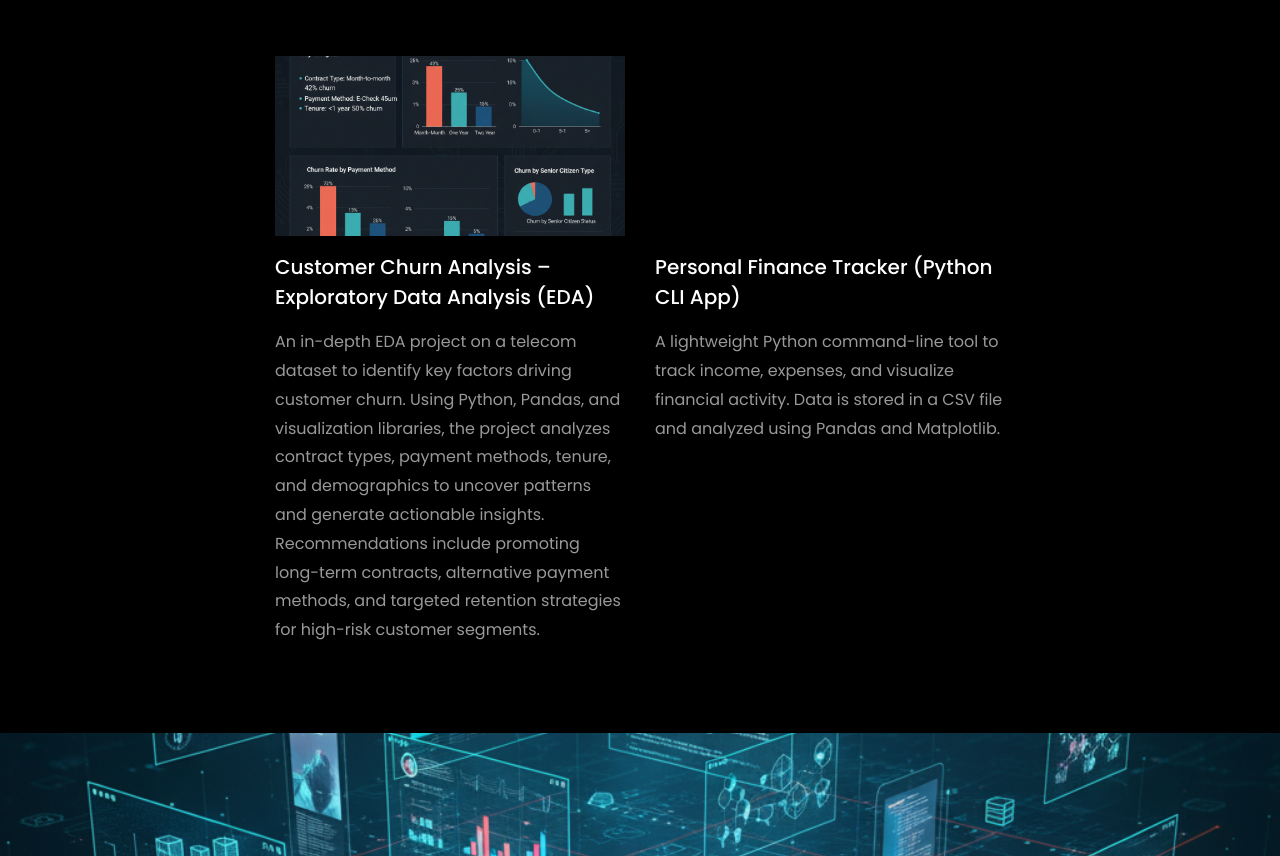
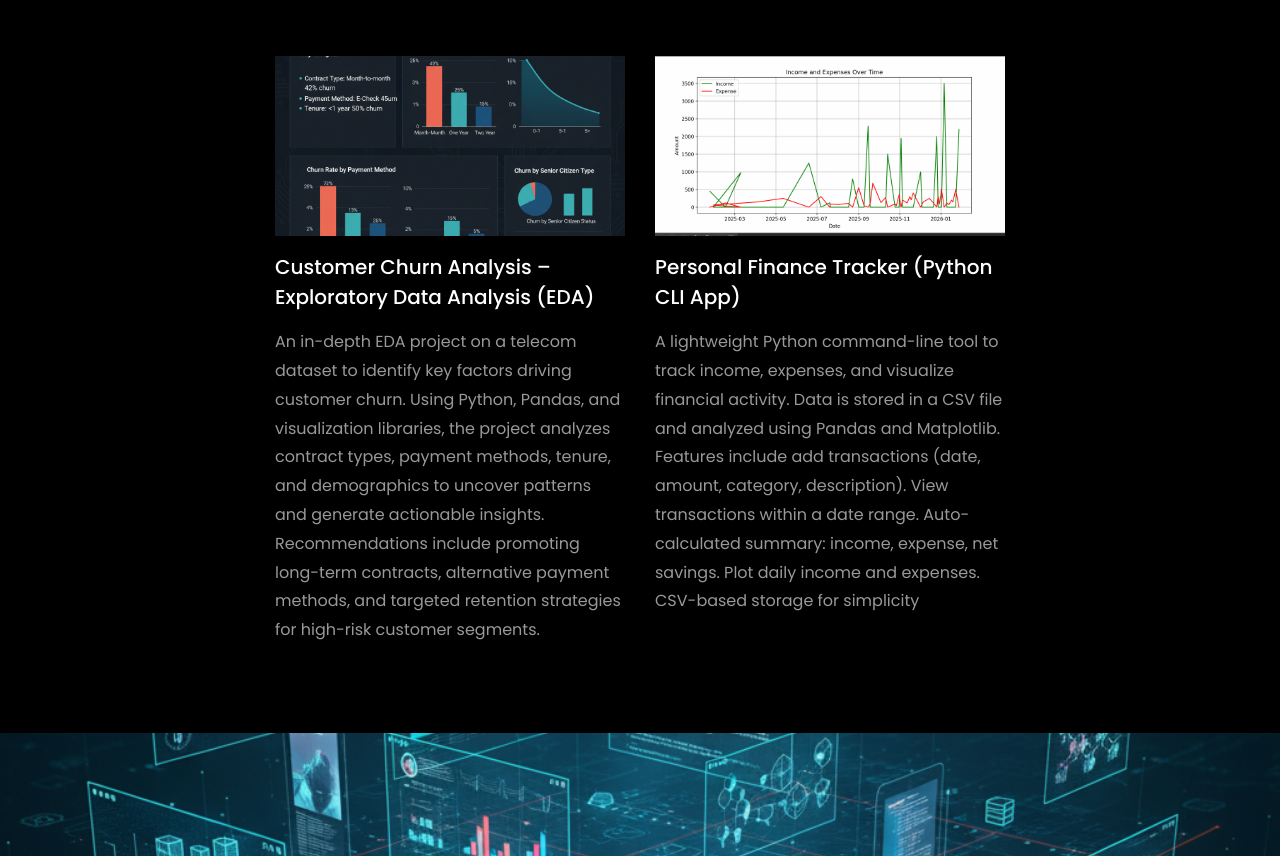
Before and after one commit to arpita-08/arpitasingh.github.io, a plain HTML site: page index.html in a window 1280 px wide. Shown: the part 4841-5697 px from the top of the page. Drawn offline with Linux system fonts and the light colour scheme; files whose address does not match are found by name.

Commit message:
Update index.html

```diff
--- a/index.html
+++ b/index.html
@@ -503,12 +503,12 @@
 			<!-- CHANGES HERE -->
 			<div class="col-md-4 d-flex ftco-animate">
 				<div class="blog-entry justify-content-end">
-				<a href="https://github.com/arpita-08/Personal-Finance-Tracker-Python-CLI-App-" class="block-20 zoom-effect" style="background-image: url('images/proj_5.jpg');">
+				<a href="https://github.com/arpita-08/Personal-Finance-Tracker-Python-CLI-App-" class="block-20 zoom-effect" style="background-image: url('images/proj_5.png');">
 				</a>
 				<div class="text mt-3 float-right d-block">
 
 				  <h3 class="heading"><a href="https://github.com/arpita-08/Personal-Finance-Tracker-Python-CLI-App-">Personal Finance Tracker (Python CLI App)</a></h3>
-				  <p>A lightweight Python command-line tool to track income, expenses, and visualize financial activity. Data is stored in a CSV file and analyzed using Pandas and Matplotlib.</p>
+				  <p>A lightweight Python command-line tool to track income, expenses, and visualize financial activity. Data is stored in a CSV file and analyzed using Pandas and Matplotlib. Features include add transactions (date, amount, category, description). View transactions within a date range. Auto-calculated summary: income, expense, net savings. Plot daily income and expenses. CSV-based storage for simplicity</p>
 				</div>
 			  </div>
 			</div>
```
